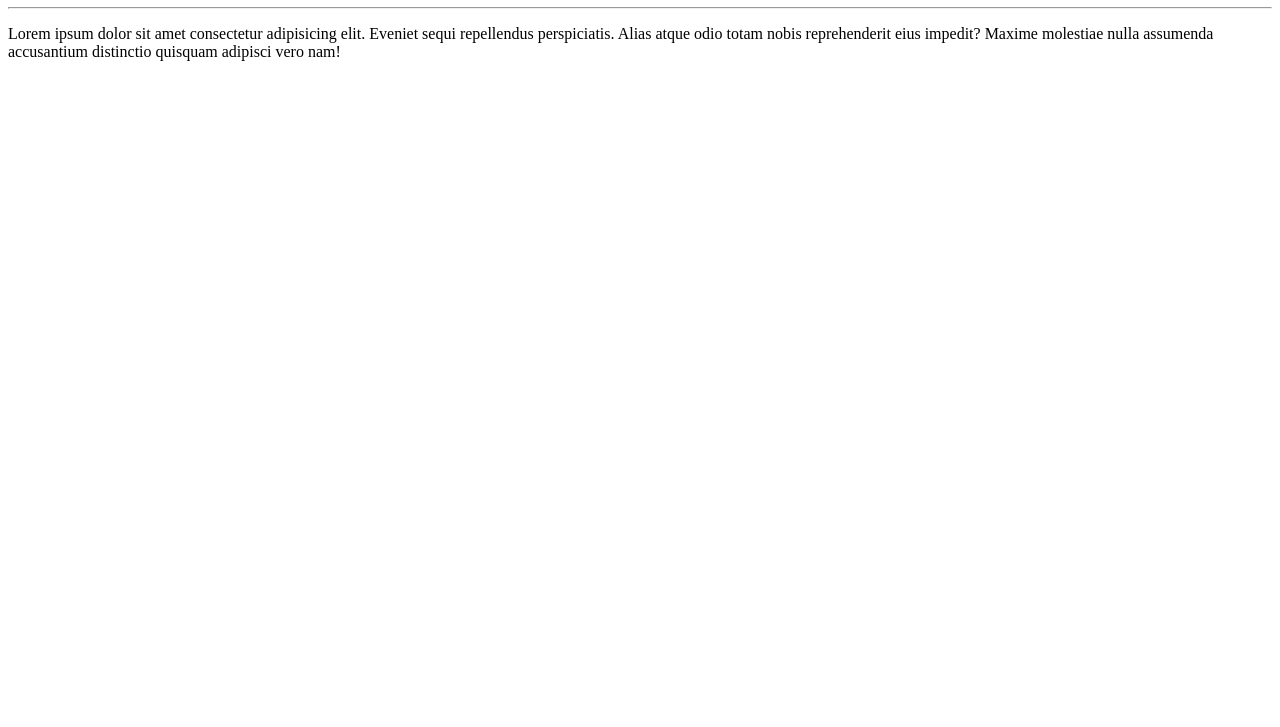
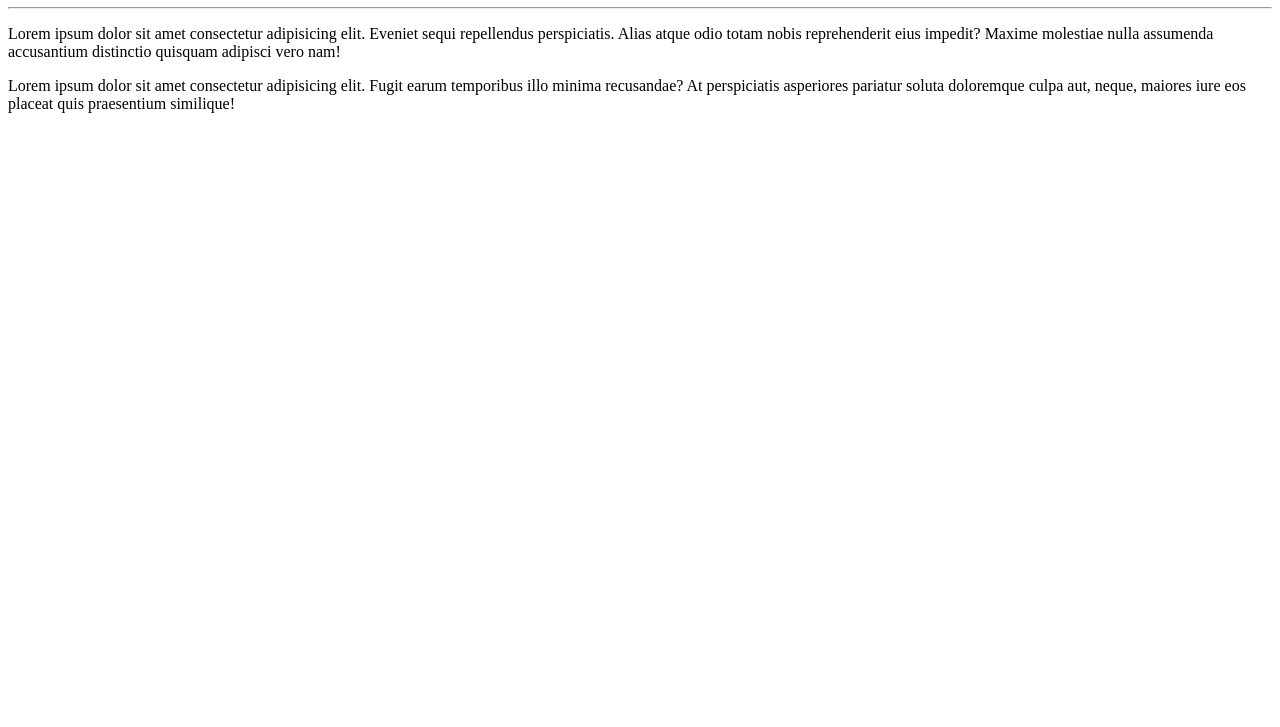
Before and after one commit to fabriciayara/OlaMundo, a plain HTML site: page site-exemplo/index.html in a window 1280 px wide. Shown: the part 73-800 px from the top of the page. Drawn offline with Linux system fonts and the light colour scheme.

Commit message:
Parágrafo adicionado

```diff
--- a/site-exemplo/index.html
+++ b/site-exemplo/index.html
@@ -11,6 +11,7 @@
     </h1>
     <hr>
     <p>Lorem ipsum dolor sit amet consectetur adipisicing elit. Eveniet sequi repellendus perspiciatis. Alias atque odio totam nobis reprehenderit eius impedit? Maxime molestiae nulla assumenda accusantium distinctio quisquam adipisci vero nam!</p>
+    <p>Lorem ipsum dolor sit amet consectetur adipisicing elit. Fugit earum temporibus illo minima recusandae? At perspiciatis asperiores pariatur soluta doloremque culpa aut, neque, maiores iure eos placeat quis praesentium similique!</p>
 
 </body>
 </html>
```
